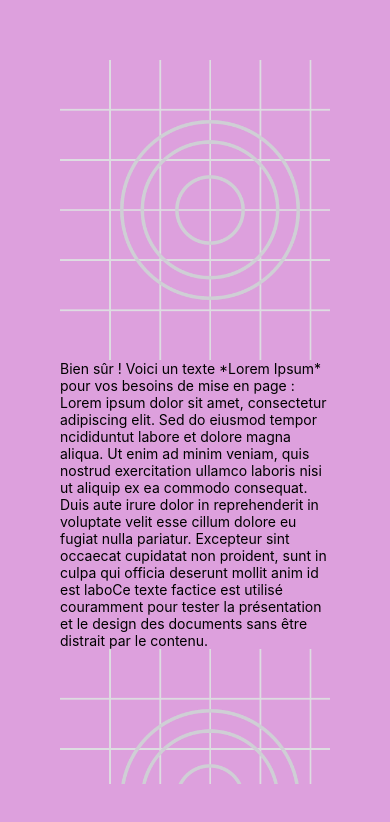
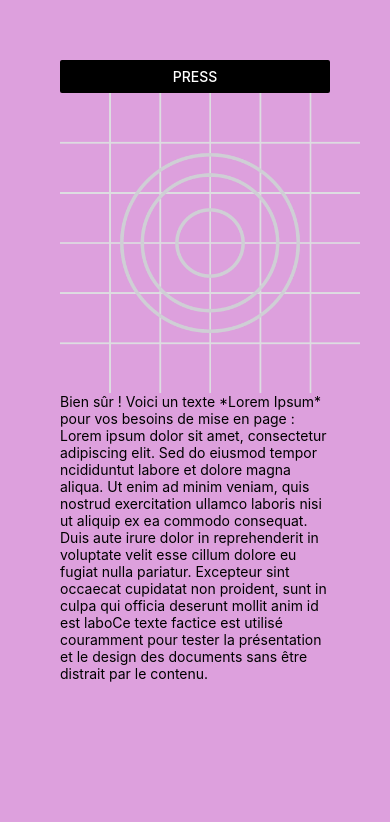
Before and after one commit to julesnikiema/AppReactNtive, a React Native app: screen / in a window 390 px wide. Shown: the top 822 px of the page. Built offline with nearby package versions, Linux system fonts and the light colour scheme.

Commit message:
second commit1  pressable

```diff
--- a/App.js
+++ b/App.js
@@ -1,11 +1,14 @@
-import {View, Text, Image, ImageBackground , ScrollView} from 'react-native';
+import {View, Button, Image,Text,Pressable } from 'react-native';
 const LogoImg = require("./assets/adaptive-icon.png")
 export default function App(){
   return(
     <View style={{flex: 1,backgroundColor:"plum", padding: 60}}>
-  <ScrollView  >
-      <Image source={LogoImg} style={{width:300, height:300}} />
-      <Text>
+     <Button title="press" onPress={()=> console.log("bonjour mes amis")} color="black"/>
+     <Pressable onPress={() => console.log("image pressed")} >
+     <Image source={LogoImg} style={{width:300, height:300}} />
+     </Pressable>
+     <Pressable onLongPress={() => console.log(" texte longpressed")} >
+     <Text>
       Bien sûr ! Voici un texte *Lorem Ipsum* pour vos besoins de mise en page :
       Lorem ipsum dolor sit amet, consectetur adipiscing elit. Sed do eiusmod tempor ncididuntut
       labore et dolore magna aliqua. Ut enim ad minim veniam, quis nostrud exercitation ullamco
@@ -14,8 +17,8 @@ export default function App(){
       proident, sunt in culpa qui officia deserunt mollit anim id est laboCe texte factice est utilisé couramment
       pour tester la présentation et le design des documents sans être distrait par le contenu.
       </Text>
-      <Image source={LogoImg} style={{width:300, height:300}} />
-  </ScrollView>
+      </Pressable>
+
   </View>
 );
 }
```
